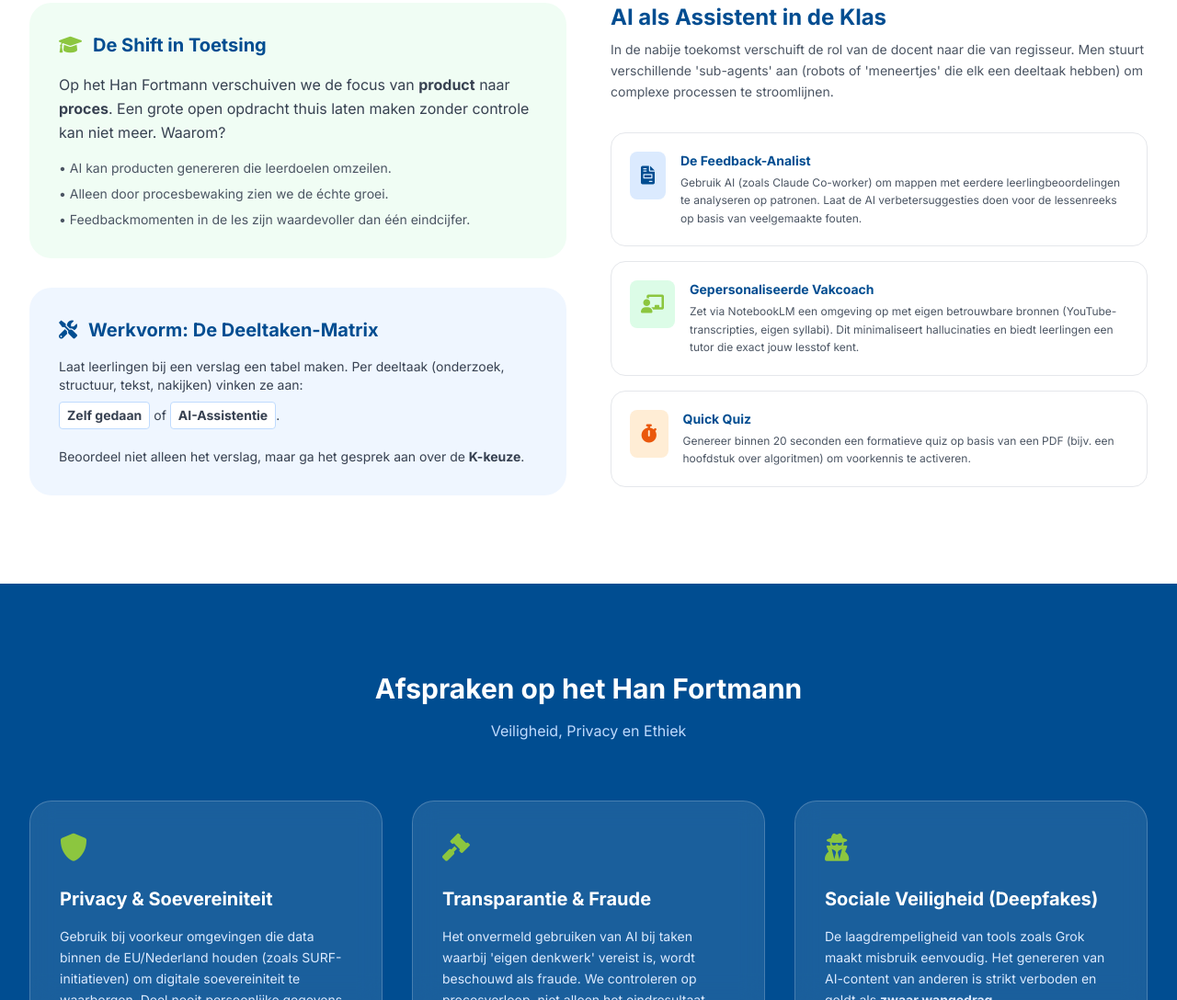
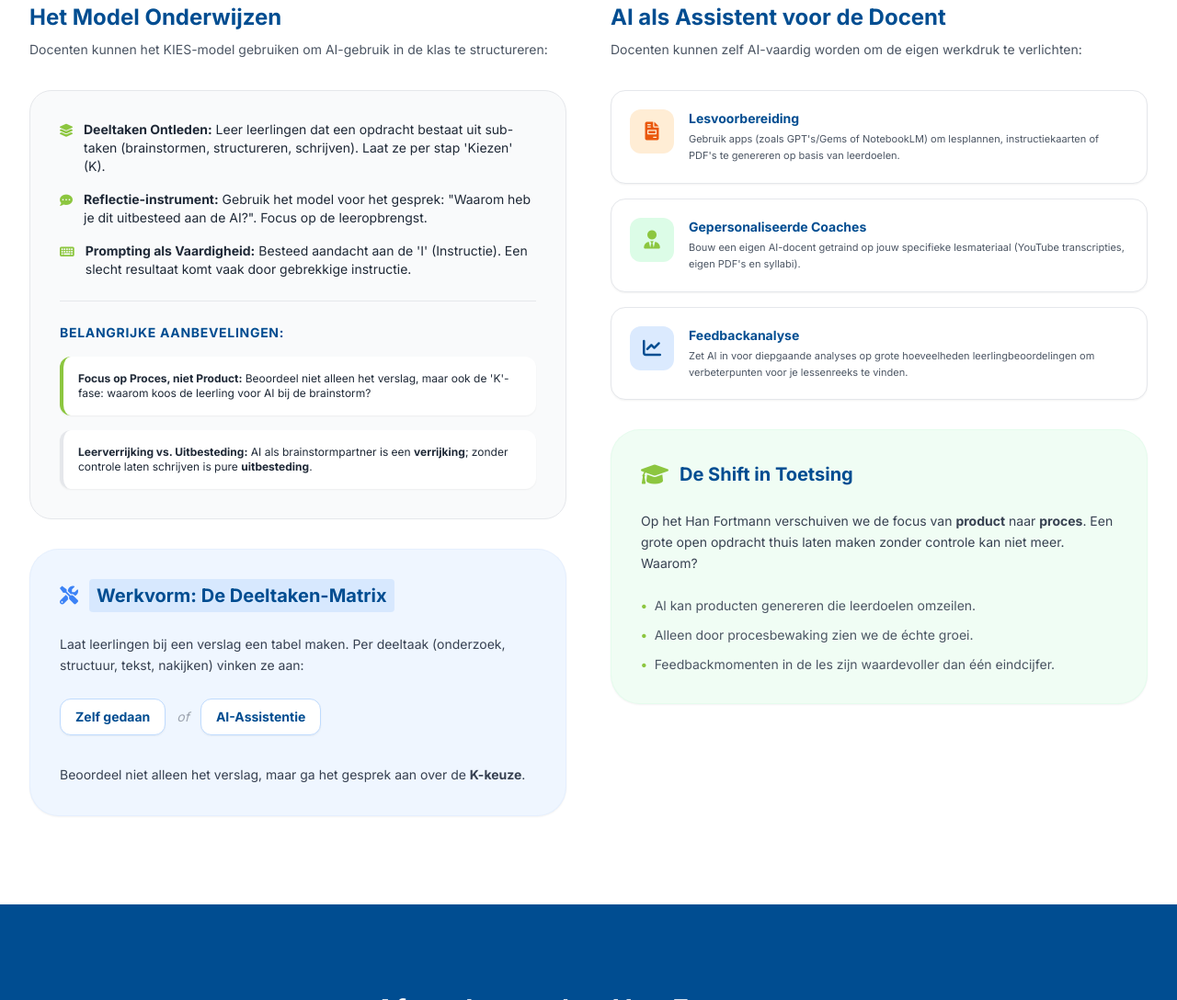
Before and after one commit to MartijnVanMourik/AI-Vaardigheid-en-KIES, a plain HTML site: page index.html in a window 1280 px wide. Shown: the part 3294-4382 px from the top of the page at 92% size. Drawn offline with nearby package versions, Linux system fonts and the light colour scheme.

Commit message:
feat: introduce new sections on teaching with the KIES model and AI as a teacher's assistant, while reorganizing existing content.

```diff
--- a/index.html
+++ b/index.html
@@ -463,98 +463,159 @@
 
             <div class="grid lg:grid-cols-2 gap-12">
                 <div class="space-y-8">
-                    <div class="bg-green-50 p-8 rounded-3xl">
-                        <h3 class="text-xl font-bold text-trinitas-blue mb-4 flex items-center">
-                            <i class="fas fa-graduation-cap mr-3 text-trinitas-green"></i>
-                            De Shift in Toetsing
-                        </h3>
-                        <p class="text-gray-700 leading-relaxed mb-4">
-                            Op het Han Fortmann verschuiven we de focus van <strong>product</strong> naar
-                            <strong>proces</strong>. Een grote open opdracht thuis laten maken zonder controle kan niet
-                            meer. Waarom?
+                    <div>
+                        <h3 class="text-2xl font-bold text-trinitas-blue mb-2">Het Model Onderwijzen</h3>
+                        <p class="text-gray-600 text-sm leading-relaxed">
+                            Docenten kunnen het KIES-model gebruiken om AI-gebruik in de klas te structureren:
                         </p>
-                        <ul class="text-sm space-y-2 text-gray-600">
-                            <li>• AI kan producten genereren die leerdoelen omzeilen.</li>
-                            <li>• Alleen door procesbewaking zien we de échte groei.</li>
-                            <li>• Feedbackmomenten in de les zijn waardevoller dan één eindcijfer.</li>
-                        </ul>
                     </div>
 
-                    <div class="bg-blue-50 p-8 rounded-3xl">
-                        <h3 class="text-xl font-bold text-trinitas-blue mb-4 flex items-center">
-                            <i class="fas fa-tools mr-3 text-trinitas-light-blue"></i>
-                            Werkvorm: De Deeltaken-Matrix
-                        </h3>
-                        <p class="text-sm text-gray-700">
-                            Laat leerlingen bij een verslag een tabel maken. Per deeltaak (onderzoek, structuur, tekst,
-                            nakijken) vinken ze aan:
-                            <br><span
-                                class="inline-block mt-2 font-bold px-2 py-1 bg-white rounded border border-blue-200">Zelf
-                                gedaan</span> of <span
-                                class="inline-block mt-2 font-bold px-2 py-1 bg-white rounded border border-blue-200">AI-Assistentie</span>.
-                            <br><br>Beoordeel niet alleen het verslag, maar ga het gesprek aan over de
-                            <strong>K-keuze</strong>.
-                        </p>
+                    <div class="bg-gray-50 border border-gray-200 p-8 rounded-3xl space-y-6">
+                        <ul class="space-y-4 text-sm">
+                            <li class="flex items-start">
+                                <i class="fas fa-layer-group text-trinitas-green mt-1 mr-3"></i>
+                                <span><strong>Deeltaken Ontleden:</strong> Leer leerlingen dat een opdracht bestaat uit
+                                    sub-taken (brainstormen, structureren, schrijven). Laat ze per stap 'Kiezen'
+                                    (K).</span>
+                            </li>
+                            <li class="flex items-start">
+                                <i class="fas fa-comment-dots text-trinitas-green mt-1 mr-3"></i>
+                                <span><strong>Reflectie-instrument:</strong> Gebruik het model voor het gesprek: "Waarom
+                                    heb je dit uitbesteed aan de AI?". Focus op de leeropbrengst.</span>
+                            </li>
+                            <li class="flex items-start">
+                                <i class="fas fa-keyboard text-trinitas-green mt-1 mr-3"></i>
+                                <span><strong>Prompting als Vaardigheid:</strong> Besteed aandacht aan de 'I'
+                                    (Instructie). Een slecht resultaat komt vaak door gebrekkige instructie.</span>
+                            </li>
+                        </ul>
+
+                        <div class="pt-6 border-t border-gray-200">
+                            <h4 class="font-bold text-trinitas-blue mb-4 text-sm uppercase tracking-wider">Belangrijke
+                                aanbevelingen:</h4>
+                            <div class="space-y-4">
+                                <div class="bg-white p-4 rounded-xl border-l-4 border-trinitas-green shadow-sm">
+                                    <p class="text-xs"><strong>Focus op Proces, niet Product:</strong> Beoordeel niet
+                                        alleen het verslag, maar ook de 'K'-fase: waarom koos de leerling voor AI bij de
+                                        brainstorm?</p>
+                                </div>
+                                <div class="bg-white p-4 rounded-xl border-l-4 border-trinitas-blue shadow-sm">
+                                    <p class="text-xs"><strong>Leerverrijking vs. Uitbesteding:</strong> AI als
+                                        brainstormpartner is een <strong>verrijking</strong>; zonder controle laten
+                                        schrijven is pure <strong>uitbesteding</strong>.</p>
+                                </div>
+                            </div>
+                        </div>
+                    </div>
+
+                    <!-- Werkvorm: De Deeltaken-Matrix -->
+                    <div class="mt-8 bg-blue-50 p-8 rounded-[2rem] border border-blue-100/50 shadow-sm">
+                        <h4 class="text-xl font-bold text-trinitas-blue mb-6 flex items-center">
+                            <i class="fas fa-tools mr-3 text-blue-500"></i>
+                            <span class="bg-blue-200/50 px-2 py-1 rounded">Werkvorm: De Deeltaken-Matrix</span>
+                        </h4>
+                        <div class="text-gray-700 space-y-4 text-sm leading-relaxed">
+                            <p>Laat leerlingen bij een verslag een tabel maken. Per deeltaak (onderzoek, structuur,
+                                tekst, nakijken) vinken ze aan:</p>
+                            <div class="flex flex-wrap items-center gap-3 py-2">
+                                <span
+                                    class="font-bold px-4 py-2 bg-white rounded-xl border border-blue-200 shadow-sm text-trinitas-blue">Zelf
+                                    gedaan</span>
+                                <span class="text-gray-400 font-medium italic">of</span>
+                                <span
+                                    class="font-bold px-4 py-2 bg-white rounded-xl border border-blue-200 shadow-sm text-trinitas-blue">AI-Assistentie</span>
+                            </div>
+                            <p class="pt-2">Beoordeel niet alleen het verslag, maar ga het gesprek aan over de
+                                <strong>K-keuze</strong>.
+                            </p>
+                        </div>
                     </div>
                 </div>
 
                 <div class="space-y-8">
                     <div>
-                        <h3 class="text-2xl font-bold text-trinitas-blue mb-2">AI als Assistent in de Klas</h3>
+                        <h3 class="text-2xl font-bold text-trinitas-blue mb-2">AI als Assistent voor de Docent</h3>
                         <p class="text-gray-600 text-sm leading-relaxed">
-                            In de nabije toekomst verschuift de rol van de docent naar die van regisseur. Men stuurt
-                            verschillende 'sub-agents' aan (robots of 'meneertjes' die elk een deeltaak hebben) om
-                            complexe processen te stroomlijnen.
+                            Docenten kunnen zelf AI-vaardig worden om de eigen werkdruk te verlichten:
                         </p>
                     </div>
 
                     <div class="space-y-4 text-sm">
-                        <!-- Best Practice 1 -->
-                        <div class="p-5 border rounded-2xl hover:bg-gray-50 transition flex gap-4 items-start">
-                            <div class="bg-blue-100 p-3 rounded-lg text-trinitas-blue shrink-0">
+                        <!-- Lesvoorbereiding -->
+                        <div
+                            class="p-5 border rounded-2xl hover:bg-gray-50 transition flex gap-4 items-start bg-white shadow-sm">
+                            <div
+                                class="bg-orange-100 w-12 h-12 rounded-xl text-orange-600 shrink-0 flex items-center justify-center">
                                 <i class="fas fa-file-invoice text-xl"></i>
                             </div>
                             <div>
-                                <h4 class="font-bold text-trinitas-blue mb-1">De Feedback-Analist</h4>
-                                <p class="text-gray-600 text-xs leading-relaxed">
-                                    Gebruik AI (zoals Claude Co-worker) om mappen met eerdere leerlingbeoordelingen te
-                                    analyseren op patronen. Laat de AI verbetersuggesties doen voor de lessenreeks op
-                                    basis van veelgemaakte fouten.
+                                <h4 class="font-bold text-trinitas-blue mb-1 text-sm">Lesvoorbereiding</h4>
+                                <p class="text-gray-600 text-[11px] leading-relaxed">
+                                    Gebruik apps (zoals GPT's/Gems of NotebookLM) om lesplannen, instructiekaarten of
+                                    PDF's te genereren op basis van leerdoelen.
                                 </p>
                             </div>
                         </div>
 
-                        <!-- Best Practice 2 -->
-                        <div class="p-5 border rounded-2xl hover:bg-gray-50 transition flex gap-4 items-start">
-                            <div class="bg-green-100 p-3 rounded-lg text-trinitas-green shrink-0">
-                                <i class="fas fa-chalkboard-teacher text-xl"></i>
+                        <!-- Gepersonaliseerde Coaches -->
+                        <div
+                            class="p-5 border rounded-2xl hover:bg-gray-50 transition flex gap-4 items-start bg-white shadow-sm">
+                            <div
+                                class="bg-green-100 w-12 h-12 rounded-xl text-trinitas-green shrink-0 flex items-center justify-center">
+                                <i class="fas fa-user-tie text-xl"></i>
                             </div>
                             <div>
-                                <h4 class="font-bold text-trinitas-blue mb-1">Gepersonaliseerde Vakcoach</h4>
-                                <p class="text-gray-600 text-xs leading-relaxed">
-                                    Zet via NotebookLM een omgeving op met eigen betrouwbare bronnen
-                                    (YouTube-transcripties, eigen syllabi). Dit minimaliseert hallucinaties en biedt
-                                    leerlingen een tutor die exact jouw lesstof kent.
+                                <h4 class="font-bold text-trinitas-blue mb-1 text-sm">Gepersonaliseerde Coaches</h4>
+                                <p class="text-gray-600 text-[11px] leading-relaxed">
+                                    Bouw een eigen AI-docent getraind op jouw specifieke lesmateriaal (YouTube
+                                    transcripties, eigen PDF's en syllabi).
                                 </p>
                             </div>
                         </div>
 
-                        <!-- Best Practice 3 -->
-                        <div class="p-5 border rounded-2xl hover:bg-gray-50 transition flex gap-4 items-start">
-                            <div class="bg-orange-100 p-3 rounded-lg text-orange-600 shrink-0">
-                                <i class="fas fa-stopwatch text-xl"></i>
+                        <!-- Feedbackanalyse -->
+                        <div
+                            class="p-5 border rounded-2xl hover:bg-gray-50 transition flex gap-4 items-start bg-white shadow-sm">
+                            <div
+                                class="bg-blue-100 w-12 h-12 rounded-xl text-trinitas-blue shrink-0 flex items-center justify-center">
+                                <i class="fas fa-chart-line text-xl"></i>
                             </div>
                             <div>
-                                <h4 class="font-bold text-trinitas-blue mb-1">Quick Quiz</h4>
-                                <p class="text-gray-600 text-xs leading-relaxed">
-                                    Genereer binnen 20 seconden een formatieve quiz op basis van een PDF (bijv. een
-                                    hoofdstuk over algoritmen) om voorkennis te activeren.
+                                <h4 class="font-bold text-trinitas-blue mb-1 text-sm">Feedbackanalyse</h4>
+                                <p class="text-gray-600 text-[11px] leading-relaxed">
+                                    Zet AI in voor diepgaande analyses op grote hoeveelheden leerlingbeoordelingen om
+                                    verbeterpunten voor je lessenreeks te vinden.
                                 </p>
                             </div>
                         </div>
                     </div>
 
-
+                    <!-- De Shift in Toetsing -->
+                    <div class="mt-8 bg-green-50 p-8 rounded-[2rem] border border-green-100/50 shadow-sm">
+                        <h4 class="text-xl font-bold text-trinitas-blue mb-6 flex items-center">
+                            <i class="fas fa-graduation-cap mr-3 text-trinitas-green text-2xl"></i>
+                            De Shift in Toetsing
+                        </h4>
+                        <p class="text-gray-700 leading-relaxed mb-6 text-sm">
+                            Op het Han Fortmann verschuiven we de focus van <strong>product</strong> naar
+                            <strong>proces</strong>. Een grote open opdracht thuis laten maken zonder controle kan niet
+                            meer. Waarom?
+                        </p>
+                        <ul class="text-sm space-y-3 text-gray-600">
+                            <li class="flex items-start">
+                                <span class="mr-2 text-trinitas-green font-bold">•</span>
+                                <span>Al kan producten genereren die leerdoelen omzeilen.</span>
+                            </li>
+                            <li class="flex items-start">
+                                <span class="mr-2 text-trinitas-green font-bold">•</span>
+                                <span>Alleen door procesbewaking zien we de échte groei.</span>
+                            </li>
+                            <li class="flex items-start">
+                                <span class="mr-2 text-trinitas-green font-bold">•</span>
+                                <span>Feedbackmomenten in de les zijn waardevoller dan één eindcijfer.</span>
+                            </li>
+                        </ul>
+                    </div>
                 </div>
             </div>
         </div>
```
